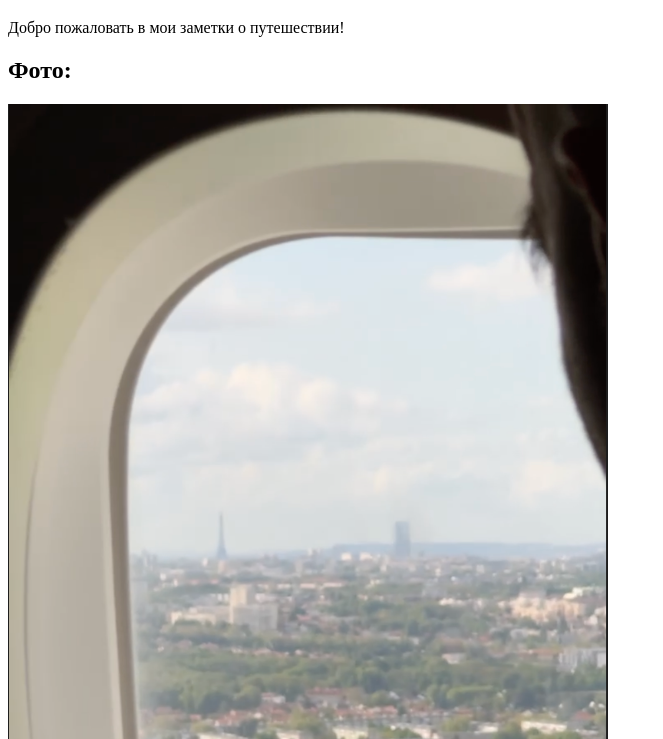
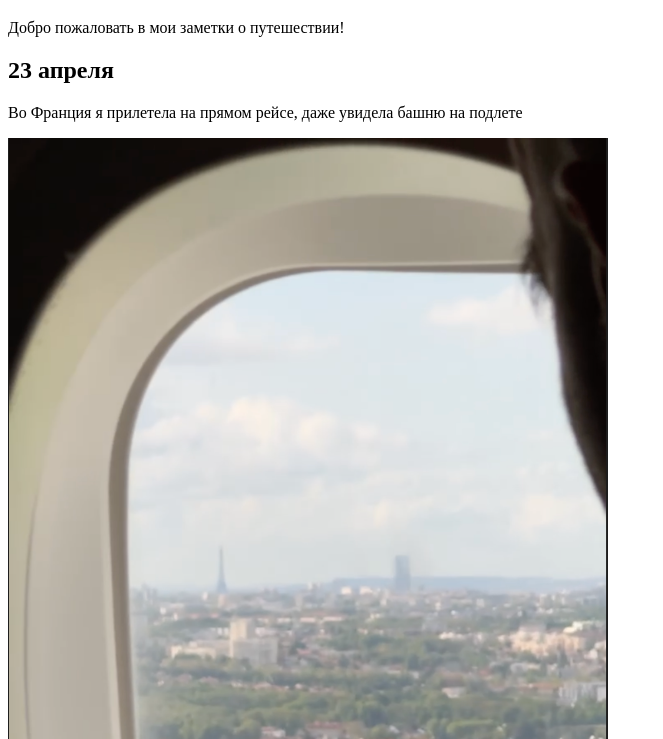
Before and after one commit to eligolub/travel-notes, a plain HTML site: page index.html in a window 1280 px wide. Shown: the part 61-800 px from the top of the page, without its empty margins (0-663 px from the left). Drawn offline with Linux system fonts and the light colour scheme.

Commit message:
Update index.html

```diff
--- a/index.html
+++ b/index.html
@@ -8,7 +8,9 @@
     <h1>Путешествие</h1>
     <p>Добро пожаловать в мои заметки о путешествии!</p>
 
-    <h2>Фото:</h2>
+    <h2>23 апреля</h2>
+<p>Во Франция я прилетела на прямом рейсе, даже увидела башню на подлете</p>
+
     <img src="images/photo1.png" alt="Фото" width="600">
 
     <h2>Видео:</h2>
```
